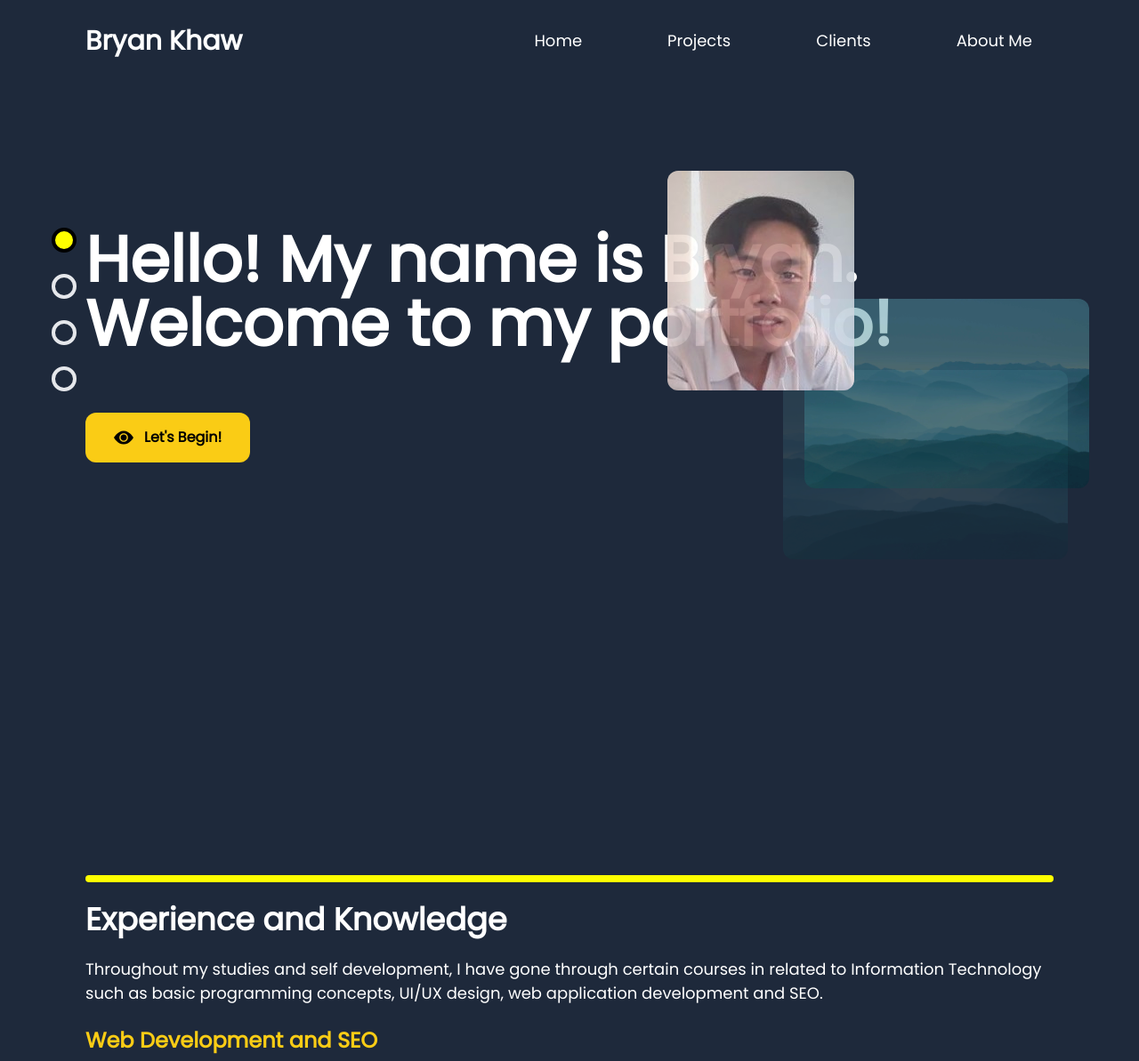
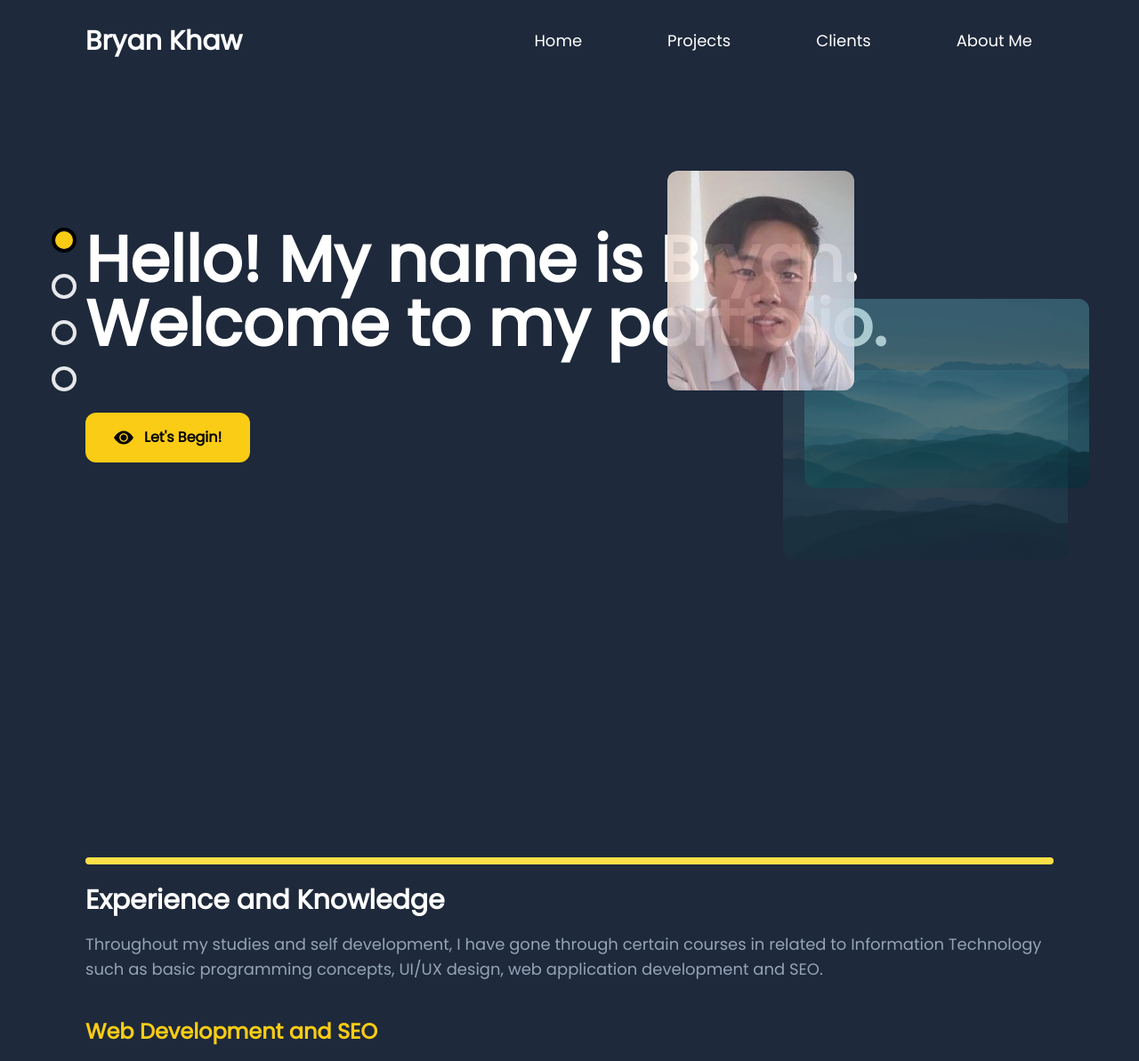
Before and after one commit to bryankhaw95/port-current, a website: page index.html in a window 1280 px wide. Shown: the top 1193 px of the page at 89% size. Drawn offline with nearby package versions, Linux system fonts and the light colour scheme.

Commit message:
fixed issue

```diff
--- a/index.css
+++ b/index.css
@@ -21,16 +21,36 @@ html, body {
 }
 
 .secondary-title {
-    @apply text-3xl font-bold;
+    @apply text-3xl font-bold -mb-10;
+
+    margin-bottom: -1.25rem;
+    font-size: 1.875rem;
+    line-height: 5rem;
+    font-weight: 700;
 }
 
 .secondary-title::before {
     content: "";
-    @apply block w-12 h-2 bg-theme rounded-full mb-1;
+    @apply block w-full h-2 bg-yellow-300 rounded-full -mt-5;
+
+    margin-top: -1.25rem;
+    display: block;
+    height: 0.5rem;
+    width: 100%;
+    border-radius: 9999px;
+    --tw-bg-opacity: 1;
+    background-color: rgb(253 224 71 / var(--tw-bg-opacity));
 }
 
 .section-paragraph {
-    @apply text-secondary my-6 w-full max-w-3xl;
+    @apply text-slate-400 text-lg my-6 w-full mt-8 mb-1.5;
+
+    margin-top: 1rem;
+    margin-bottom: 2.5rem;
+    width: 100%;
+    --tw-text-opacity: 1;
+    /* color: rgb(255 255 255 / var(--tw-text-opacity)); */
+
 }
 
 .badge {
@@ -54,7 +74,7 @@ scroll-margin-top: 100px;
 }
 
 .selected-circle {
-    @apply border-theme bg-theme;
+    @apply border-black bg-yellow-400;
 }
 
 .nav-dot:hover span {
--- a/index.html
+++ b/index.html
@@ -51,7 +51,7 @@
       </nav>
 
       <div class="flex flex-wrap whitespace-nowrap lg:ml-0 justify-center md:justify-start max-w-xl mt-0 md:my-36">
-        <h1 id="home" class="font-bold text-5xl md:text-6xl lg:text-7xl text-center md:text-left">Hello! My name is Bryan.<br> Welcome to my portfolio!</h1>
+        <h1 id="home" class="font-bold text-5xl md:text-6xl lg:text-7xl text-center md:text-left">Hello! My name is Bryan.<br> Welcome to my portfolio.</h1>
         <img src="img/mountain-bg.jpg" alt="mountain-bg" class="w-1/4 mt-10 md:absolute mt-6 md:mt-20 right-14 opacity-50 rounded-xl">
         <img src="img/mountain-bg.jpg" alt="mountain-bg" class="w-1/4 mt-10 md:absolute mt-6 md:mt-40 right-20 opacity-20 rounded-xl">
         <div class="w-full flex justify-center md:justify-start">
@@ -116,6 +116,9 @@
             <li>Shopify (CMS)</li>
           </div>
         </div>
+
+
+
 
   </section>
   </div>
```
Also changed, not shown: tailwind.css.
